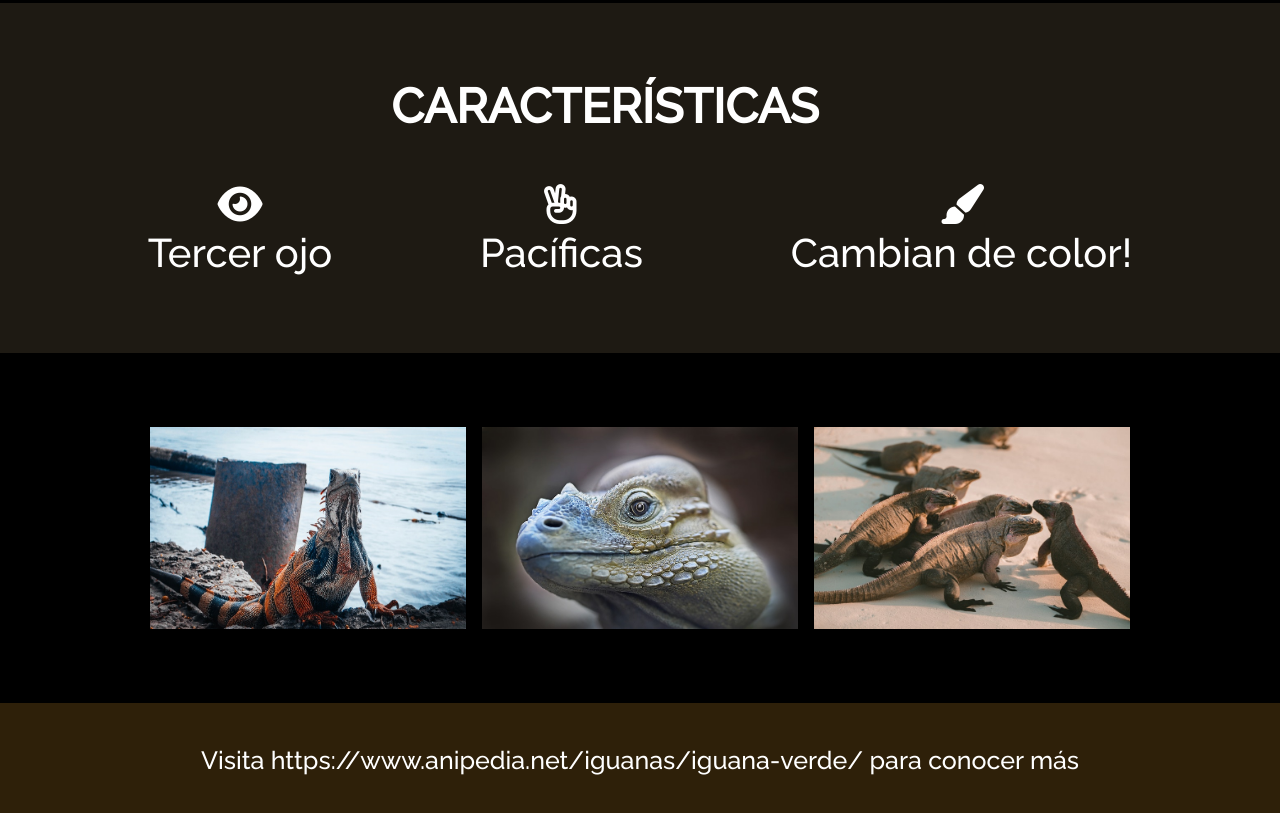
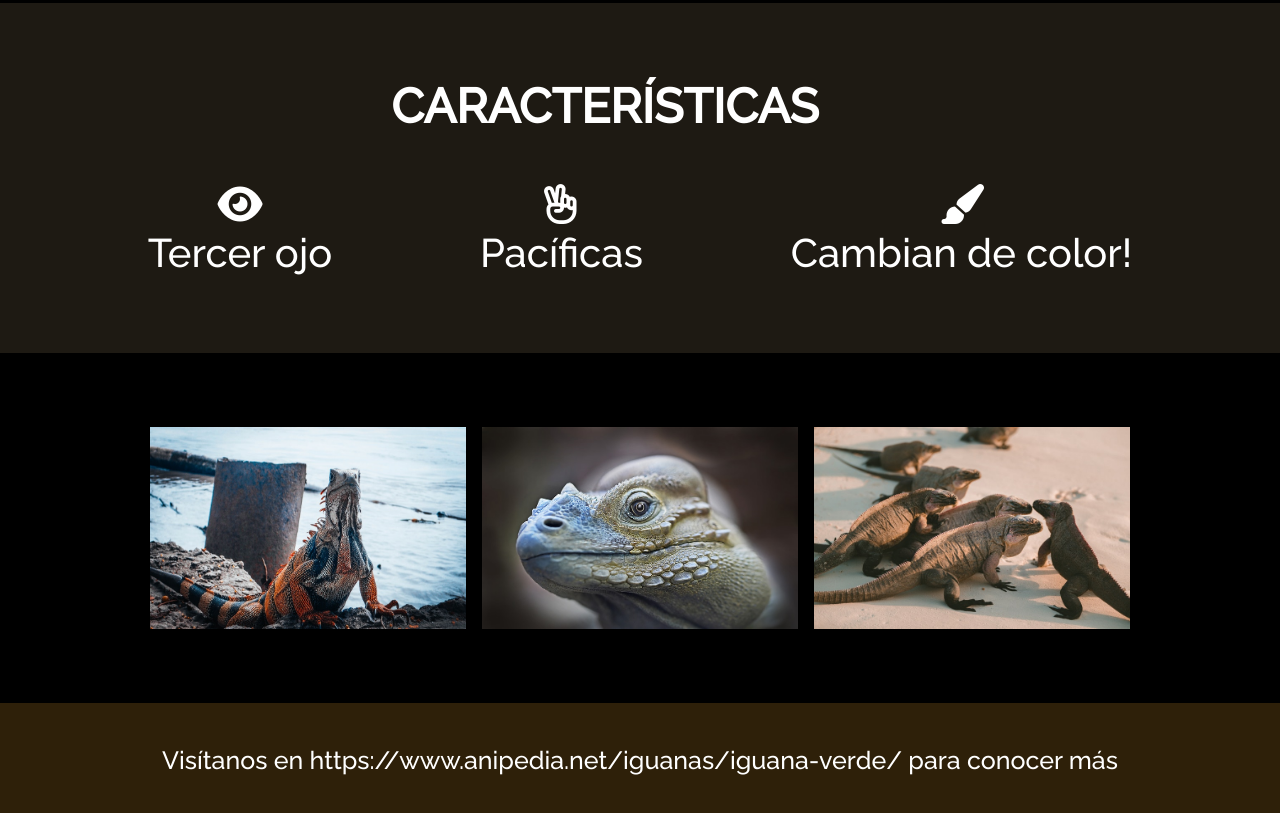
Before and after one commit to vickypantanalli/iguanapage, a plain HTML site: page index.html in a window 1280 px wide. Shown: the part 1145-1962 px from the top of the page. Drawn offline with Linux system fonts and the light colour scheme.

Commit message:
cambio footer

```diff
--- a/index.html
+++ b/index.html
@@ -51,7 +51,7 @@
         </section>
 
         <footer>
-        <p> Visita https://www.anipedia.net/iguanas/iguana-verde/ para conocer más </p>
+        <p> Visítanos en https://www.anipedia.net/iguanas/iguana-verde/ para conocer más </p>
         </footer>
     </body>
 </html>
```
